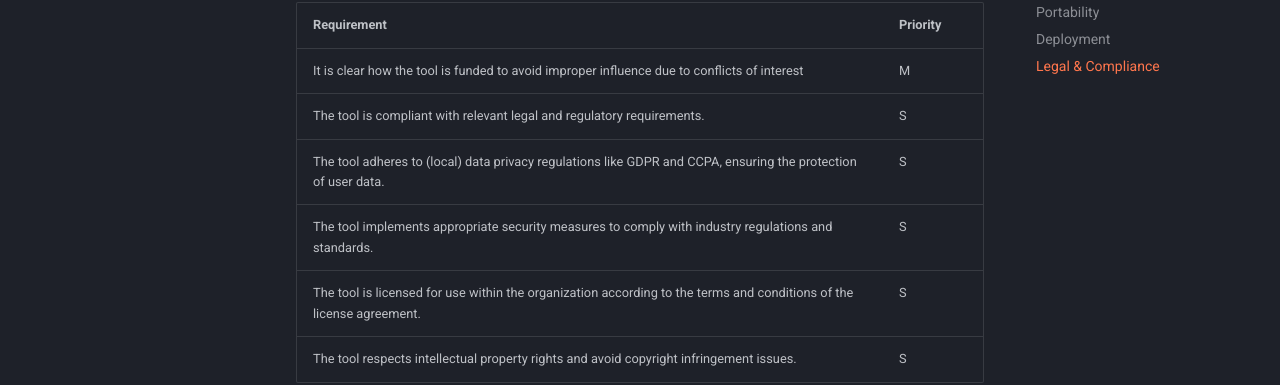
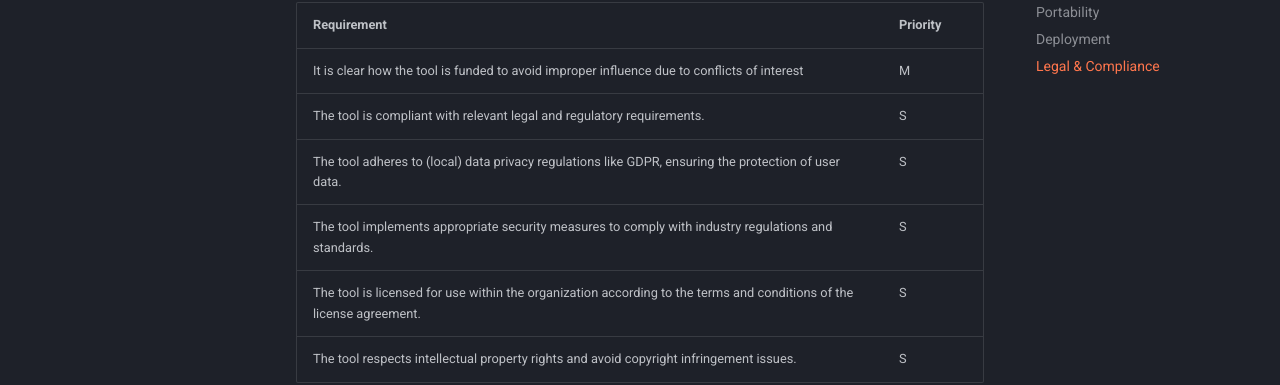
Before and after one commit to MinBZK/ai-validation, an MkDocs documentation site: the page built from docs/Projects/TAD/index.md, in a window 1280 px wide and 900 px high, scrolled down 5276 px. Shown: the part 413-798 px from the top of the window. Built offline with MkDocs 1.6.1 and Material for MkDocs 9.7.7, drawn with Linux system fonts in a browser that asks for light colours; plug-ins that fetch from the network failed and are left out; comment, search, counter and statistics services are not loaded.

Commit message:
Removed the California Privacy as it is not applicable

```diff
--- a/docs/Projects/TAD/index.md
+++ b/docs/Projects/TAD/index.md
@@ -144,7 +144,7 @@ scale to allow for tool comparison.
 |:---------------------------------------------------------------------------------------------------------------------|:---------|
 | It is clear how the tool is funded to avoid improper influence due to conflicts of interest                          | M        |
 | The tool is compliant with relevant legal and regulatory requirements.                                               | S        |
-| The tool adheres to (local) data privacy regulations like GDPR and CCPA, ensuring the protection of user data.       | S        |
+| The tool adheres to (local) data privacy regulations like GDPR, ensuring the protection of user data.                | S        |
 | The tool implements appropriate security measures to comply with industry regulations and standards.                 | S        |
 | The tool is licensed for use within the organization according to the terms and conditions of the license agreement. | S        |
 | The tool respects intellectual property rights and avoid copyright infringement issues.                              | S        |
```
